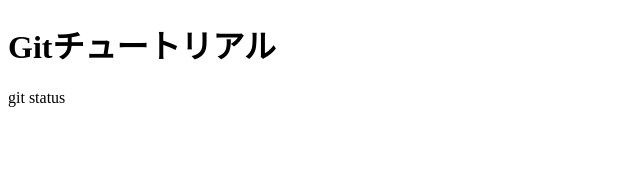
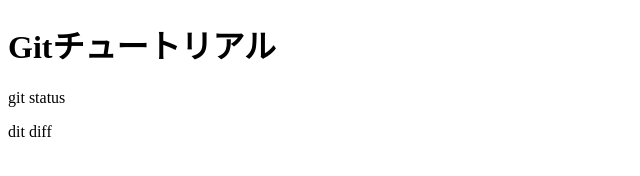
Before and after one commit to Atsuki-study/git_tutorial, a plain HTML site: page index.html in a window 1280 px wide. Shown: the full height of the page, 0-640 px from the left. Drawn offline with Linux system fonts and the light colour scheme.

Commit message:
git diffを追記

```diff
--- a/index.html
+++ b/index.html
@@ -8,5 +8,6 @@
 <body>
     <h1>Gitチュートリアル</h1>
     <p>git status</p>
+    <p>dit diff</p>
 </body>
 </html>
```
